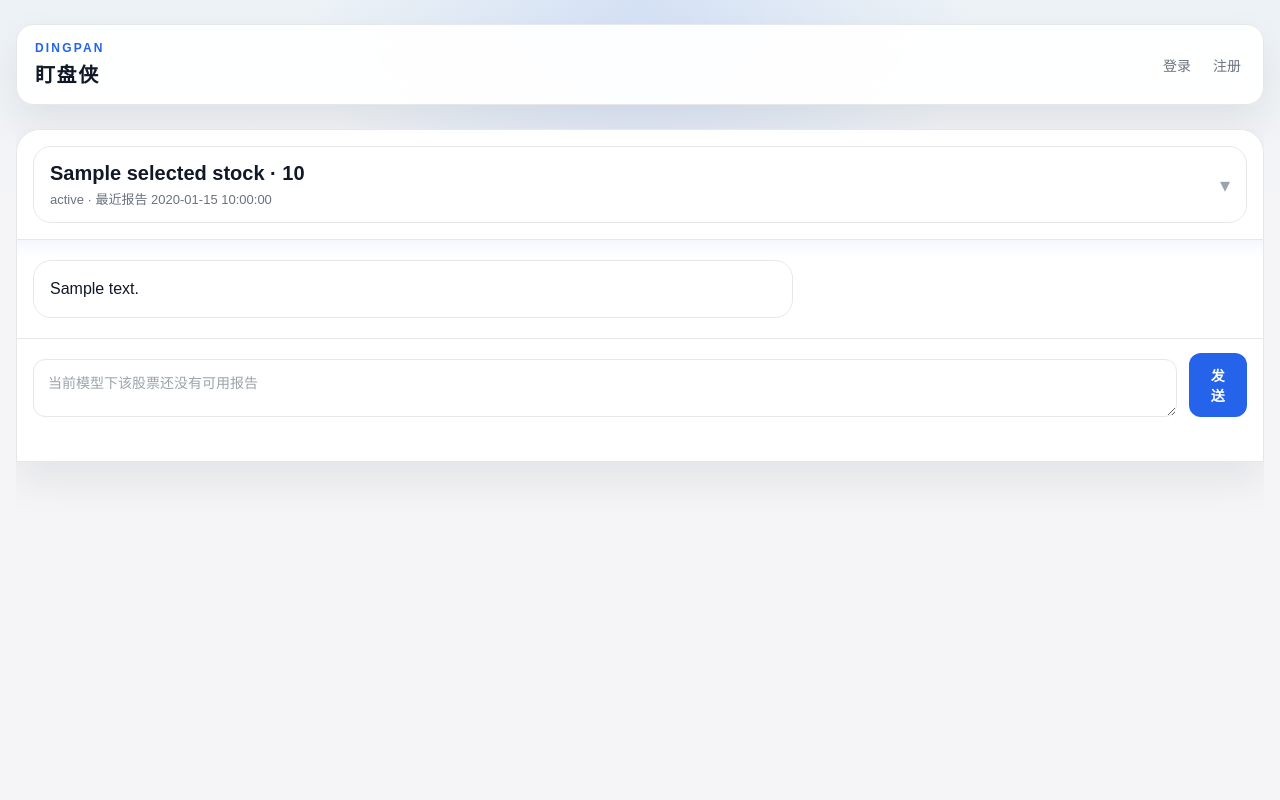
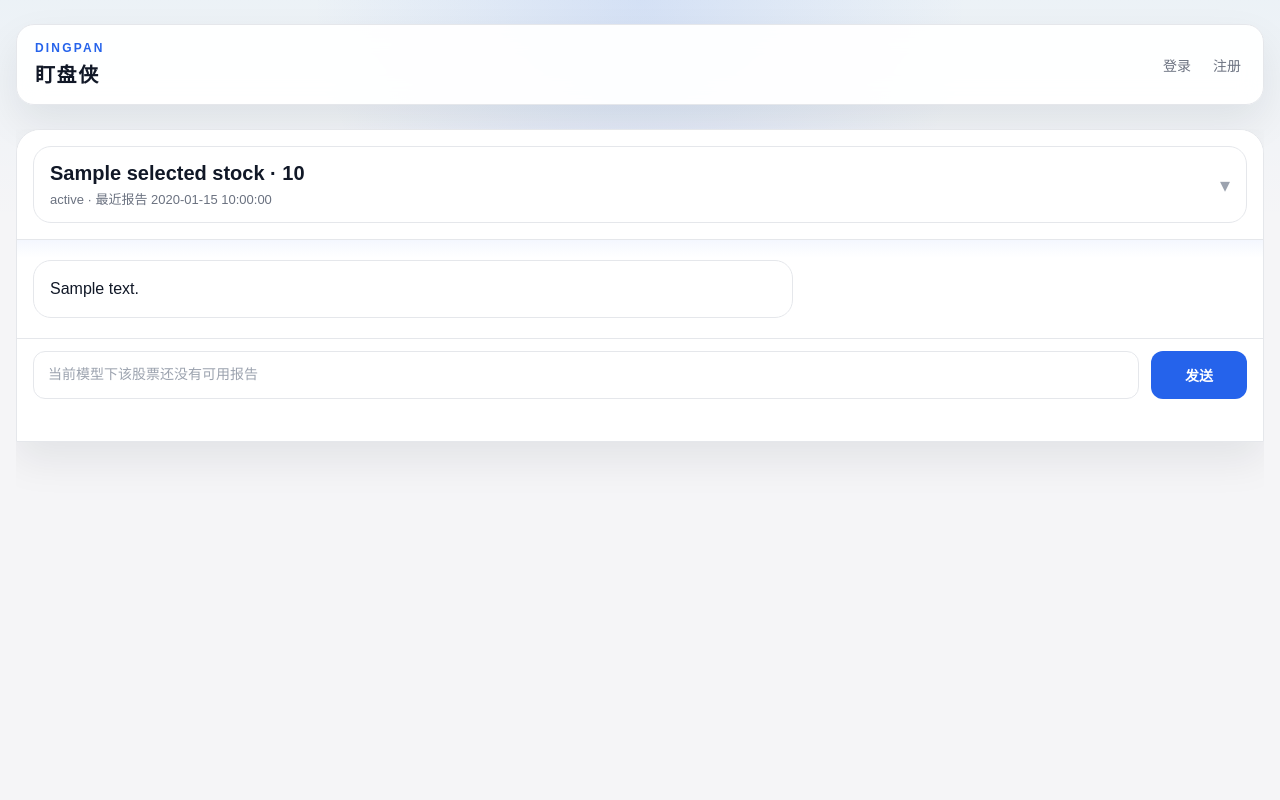
Before and after one commit to James0112/Dingpan, a FastAPI app: template templates/chat.html in a window 1280 px wide. Run offline with FastAPI, Linux system fonts and the light colour scheme; the template is opened without the code that fills it: most values are stand-ins (such as "Sample title", 1, 10 or a date in 2020).

Commit message:
Lock chat regions and simplify composer

```diff
--- a/templates/chat.html
+++ b/templates/chat.html
@@ -5,6 +5,9 @@
   html,
   body {
     height: 100%;
+  }
+  body.chat-screen-active {
+    overflow: hidden;
   }
   .shell {
     width: 100%;
@@ -144,6 +147,7 @@
   }
   .chat-thread {
     flex: 1;
+    min-height: 0;
     overflow-y: auto;
     padding: 20px 16px;
     display: flex;
@@ -152,6 +156,10 @@
     background:
       linear-gradient(180deg, rgba(37, 99, 235, 0.05), transparent 18%),
       var(--bg-surface);
+  }
+  .chat-thread::-webkit-scrollbar {
+    width: 0;
+    height: 0;
   }
   .chat-bubble {
     display: inline-flex;
@@ -201,7 +209,7 @@
     flex: 0 0 auto;
     display: grid;
     gap: 10px;
-    padding: 14px 16px calc(14px + var(--safe-area-bottom));
+    padding: 12px 16px calc(12px + var(--safe-area-bottom));
     border-top: 1px solid var(--border-color);
     background: rgba(255, 255, 255, 0.92);
     backdrop-filter: blur(14px);
@@ -215,9 +223,27 @@
     gap: 12px;
   }
   .chat-composer textarea {
-    min-height: 56px;
-    max-height: 180px;
-    resize: vertical;
+    flex: 1 1 auto;
+    min-height: 48px;
+    height: 48px;
+    max-height: 144px;
+    resize: none;
+    overflow-y: auto;
+    line-height: 1.5;
+    padding-top: 12px;
+    padding-bottom: 12px;
+    scrollbar-width: none;
+  }
+  .chat-composer textarea::-webkit-scrollbar {
+    width: 0;
+    height: 0;
+  }
+  .chat-composer button {
+    flex: 0 0 96px;
+    width: 96px;
+    min-height: 48px;
+    white-space: nowrap;
+    text-align: center;
   }
   .chat-composer-note {
     min-height: 20px;
@@ -244,6 +270,12 @@
       border-left: 0;
       border-right: 0;
       border-bottom: 0;
+    }
+    .chat-thread {
+      padding: 16px 14px;
+    }
+    .chat-composer {
+      padding: 10px 14px calc(10px + var(--safe-area-bottom));
     }
     .chat-bubble {
       max-width: 92%;
@@ -374,6 +406,15 @@
     chatThread.scrollTo({ top: chatThread.scrollHeight, behavior: behavior || "auto" });
   }
 
+  function resizeComposerInput() {
+    if (!chatInput) {
+      return;
+    }
+    chatInput.style.height = "48px";
+    const nextHeight = Math.min(chatInput.scrollHeight, 144);
+    chatInput.style.height = `${Math.max(48, nextHeight)}px`;
+  }
+
   if (!stockQueryPresent && readyStockCodes.length > 0) {
     try {
       const remembered = window.localStorage.getItem(CHAT_LAST_STOCK_KEY) || "";
@@ -446,6 +487,13 @@
     scrollThreadToBottom("auto");
   }
 
+  if (chatInput) {
+    resizeComposerInput();
+    chatInput.addEventListener("input", () => {
+      resizeComposerInput();
+    });
+  }
+
   if (chatForm && chatInput && chatSubmit && chatForm.dataset.conversationId) {
     chatForm.addEventListener("submit", async (event) => {
       event.preventDefault();
@@ -458,6 +506,7 @@
 
       appendBubble("user", content, "");
       chatInput.value = "";
+      resizeComposerInput();
       chatInput.disabled = true;
       chatSubmit.disabled = true;
       chatSubmit.textContent = "正在生成...";
@@ -485,7 +534,10 @@
       chatFormMessage.textContent = "";
       chatFormMessage.classList.remove("is-error");
       chatInput.focus();
+      resizeComposerInput();
     });
   }
+
+  document.body.classList.add("chat-screen-active");
 </script>
 {% endblock %}
```
